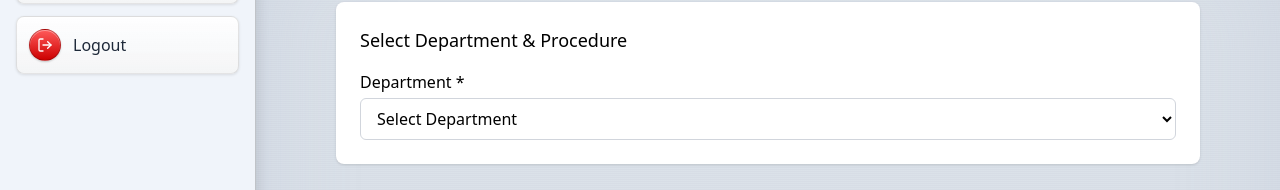
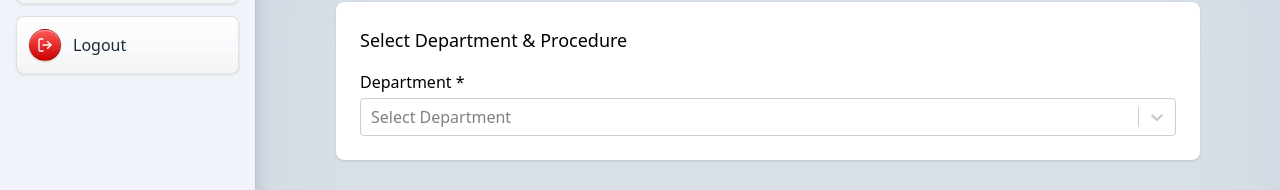
Before and after one commit to Mukunthan-A-R/simats-medical-client, a React (Vite) app: page /admin/view/procedure-form/1 in a window 1280 px wide. Shown: the part 140-330 px from the top of the page. Built offline with nearby package versions, Linux system fonts and the light colour scheme; no server answers; sample sign-in values are in the browser's storage.

Commit message:
fetching dept names compoennt

```diff
--- a/src/components/admin/form/AdminProcedureFormPage.jsx
+++ b/src/components/admin/form/AdminProcedureFormPage.jsx
@@ -5,20 +5,16 @@ import { toast } from "react-hot-toast";
 
 import FormBuilder from "./FormBuilder";
 import ProcedureSelect from "../../../utils/dropDown/ProcedureSelect";
-import { departmentsByName } from "../../students/patients/CreateCaseRecord";
 import { createProcedureForm } from "../../../services/procedureFormService";
+import DepartmentSelect from "../../../utils/dropDown/DepartmentSelect";
 
 const AdminProcedureFormPage = () => {
   const { deptId: paramDeptId } = useParams();
 
-  // --- STATE ---
   const [selectedDepartment, setSelectedDepartment] = useState(
-    paramDeptId
-      ? Object.keys(departmentsByName).find(
-          (key) => departmentsByName[key] === Number(paramDeptId)
-        )
-      : ""
+    paramDeptId ? Number(paramDeptId) : null
   );
+
   const [selectedProcedure, setSelectedProcedure] = useState("");
   const [procedureId, setProcedureId] = useState(null);
   const [formTitle, setFormTitle] = useState("");
@@ -26,14 +22,12 @@ const AdminProcedureFormPage = () => {
 
   const queryClient = useQueryClient();
 
-  // --- TANSTACK MUTATION ---
+  // --- MUTATION ---
   const mutation = useMutation({
     mutationFn: (mappedData) => createProcedureForm(mappedData),
     onSuccess: (data) => {
       toast.success(data?.message || "Form created successfully");
       queryClient.invalidateQueries(["procedureForms"]);
-
-      // Reset form after success
       setFormTitle("");
       setFormDescription("");
     },
@@ -42,7 +36,7 @@ const AdminProcedureFormPage = () => {
     },
   });
 
-  // --- EFFECTS ---
+  // Reset procedure + form when department changes
   useEffect(() => {
     setSelectedProcedure("");
     setProcedureId(null);
@@ -53,16 +47,13 @@ const AdminProcedureFormPage = () => {
     setProcedureId(procedure?.value || null);
   };
 
-  // --- HANDLE SUBMIT ---
+  // SUBMIT
   const handleSubmitFormStructure = (formStructure) => {
     if (!formTitle || !procedureId || !formStructure.length) {
-      toast.error(
-        "Please fill all required fields and add at least one form field."
-      );
+      toast.error("Please fill all required fields.");
       return;
     }
 
-    // Map frontend fields to backend schema
     const mappedData = {
       procedure_id: Number(procedureId),
       name: formTitle,
@@ -71,7 +62,7 @@ const AdminProcedureFormPage = () => {
         label: f.label,
         field_name: f.label.toLowerCase().replace(/\s+/g, "_"),
         field_type: f.type,
-        is_required: true, // default to required
+        is_required: true,
         order_index: idx + 1,
         config: f.options?.length ? { options: f.options } : {},
       })),
@@ -86,35 +77,22 @@ const AdminProcedureFormPage = () => {
       <div className="bg-white rounded-lg shadow p-4 sm:p-6 mb-6 space-y-4">
         <h2 className="text-lg font-medium">Select Department & Procedure</h2>
 
-        {/* Department Select */}
-        <div>
-          <label className="block font-medium mb-1">Department *</label>
-          <select
-            value={selectedDepartment}
-            onChange={(e) => setSelectedDepartment(e.target.value)}
-            className="w-full border border-gray-300 rounded-md px-3 py-2 focus:ring-blue-500 focus:border-blue-500"
-          >
-            <option value="">Select Department</option>
-            {Object.keys(departmentsByName).map((dept) => (
-              <option key={dept} value={dept}>
-                {dept}
-              </option>
-            ))}
-          </select>
-        </div>
+        {/* ✅ Dynamic Department Select */}
+        <DepartmentSelect
+          title="Department *"
+          onChange={(dept) => setSelectedDepartment(dept?.value || null)}
+        />
 
         {/* Procedure Select */}
         {selectedDepartment && (
-          <div>
-            <ProcedureSelect
-              deptId={departmentsByName[selectedDepartment]}
-              onChange={handleProcedureChange}
-            />
-          </div>
+          <ProcedureSelect
+            deptId={selectedDepartment}
+            onChange={handleProcedureChange}
+          />
         )}
       </div>
 
-      {/* Form Details */}
+      {/* Form Details & Builder */}
       {selectedProcedure && procedureId && (
         <>
           <div className="bg-white rounded-lg shadow p-4 sm:p-6 mb-6 space-y-4">
@@ -126,8 +104,7 @@ const AdminProcedureFormPage = () => {
                 type="text"
                 value={formTitle}
                 onChange={(e) => setFormTitle(e.target.value)}
-                className="w-full border border-gray-300 rounded-md px-3 py-2 focus:ring-blue-500 focus:border-blue-500"
-                placeholder="Enter form title"
+                className="w-full border rounded-md px-3 py-2"
               />
             </div>
 
@@ -136,16 +113,14 @@ const AdminProcedureFormPage = () => {
               <textarea
                 value={formDescription}
                 onChange={(e) => setFormDescription(e.target.value)}
-                className="w-full border border-gray-300 rounded-md px-3 py-2 focus:ring-blue-500 focus:border-blue-500"
-                placeholder="Enter form description (optional)"
+                className="w-full border rounded-md px-3 py-2"
               />
             </div>
           </div>
 
-          {/* Form Builder */}
           <div className="bg-white rounded-lg shadow p-4 sm:p-6">
             <h2 className="text-lg font-medium mb-4">
-              {selectedDepartment} - {selectedProcedure} - Form Builder
+              Form Builder — Procedure: {selectedProcedure}
             </h2>
 
             <FormBuilder
--- a/src/pages/admin/AdminViewProceduresForm.jsx
+++ b/src/pages/admin/AdminViewProceduresForm.jsx
@@ -2,24 +2,17 @@ import React, { useState, useEffect } from "react";
 import { useParams } from "react-router-dom";
 import PageHeader from "../../components/header/PageHeader";
 import ProcedureSelect from "../../utils/dropDown/ProcedureSelect";
-import { departmentsByName } from "../../components/students/patients/CreateCaseRecord";
 import ProcedureFormList from "../../components/admin/form/ProcedureFormList";
+import DepartmentSelect from "../../utils/dropDown/DepartmentSelect";
 
 const AdminProceduresForm = () => {
   const { deptId: paramDeptId } = useParams();
 
   const [selectedDepartment, setSelectedDepartment] = useState(
-    paramDeptId
-      ? Object.keys(departmentsByName).find(
-          (key) => departmentsByName[key] === Number(paramDeptId)
-        )
-      : ""
+    paramDeptId ? Number(paramDeptId) : null
   );
-
   const [selectedProcedure, setSelectedProcedure] = useState("");
   const [procedureId, setProcedureId] = useState(null);
-
-  // NEW: State to toggle viewing forms
   const [showForms, setShowForms] = useState(false);
 
   // Reset when department changes
@@ -43,29 +36,16 @@ const AdminProceduresForm = () => {
       <div className="bg-white rounded-lg shadow p-4 sm:p-6 mb-6 space-y-4">
         <h2 className="text-lg font-medium">Select Department & Procedure</h2>
 
-        {/* Department Select */}
-        <div>
-          <label className="block font-medium mb-1">Department *</label>
-          <select
-            value={selectedDepartment}
-            onChange={(e) => {
-              setSelectedDepartment(e.target.value);
-            }}
-            className="w-full border border-gray-300 rounded-md px-3 py-2"
-          >
-            <option value="">Select Department</option>
-            {Object.keys(departmentsByName).map((dept) => (
-              <option key={dept} value={dept}>
-                {dept}
-              </option>
-            ))}
-          </select>
-        </div>
+        {/* Dynamic Department Select */}
+        <DepartmentSelect
+          title="Department *"
+          onChange={(dept) => setSelectedDepartment(dept?.value || null)}
+        />
 
         {/* Procedure Select */}
         {selectedDepartment && (
           <ProcedureSelect
-            deptId={departmentsByName[selectedDepartment]}
+            deptId={selectedDepartment}
             onChange={handleProcedureChange}
           />
         )}
```
